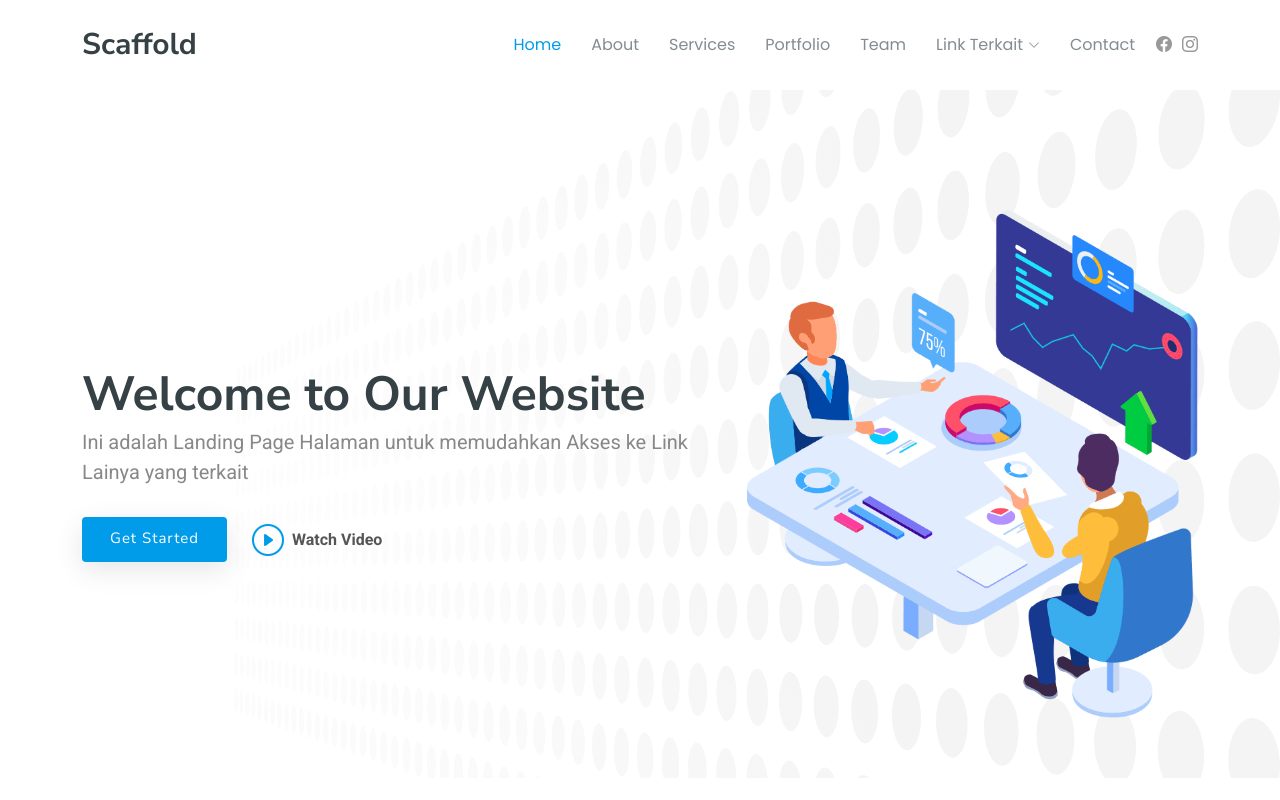
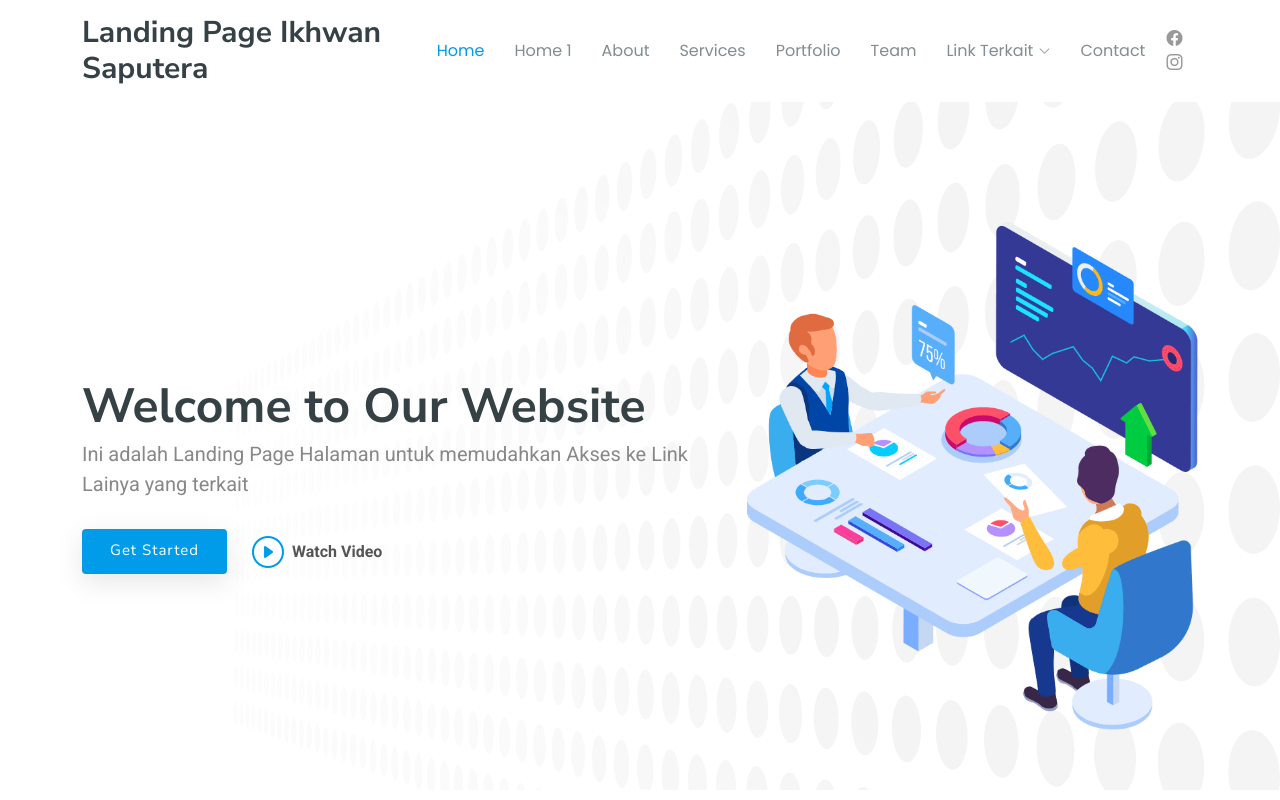
Before and after one commit to ikhwansaputera/landing-page, a plain HTML site: page index.html in a window 1280 px wide. Shown: the top 800 px of the page. Drawn offline with Linux system fonts and the light colour scheme.

Commit message:
Update index.html

```diff
--- a/index.html
+++ b/index.html
@@ -44,12 +44,13 @@
       <a href="index.html" class="logo d-flex align-items-center me-auto">
         <!-- Uncomment the line below if you also wish to use an image logo -->
         <!-- <img src="assets/img/logo.png" alt=""> -->
-        <h1 class="sitename">Scaffold</h1>
+        <h1 class="sitename">Landing Page Ikhwan Saputera</h1>
       </a>
 
       <nav id="navmenu" class="navmenu">
         <ul>
           <li><a href="#hero" class="active">Home</a></li>
+          <li><a href="https://ikhwansaputera.github.io/landing-page/">Home 1</a></li>
           <li><a href="#about">About</a></li>
           <li><a href="#services">Services</a></li>
           <li><a href="#portfolio">Portfolio</a></li>
```
